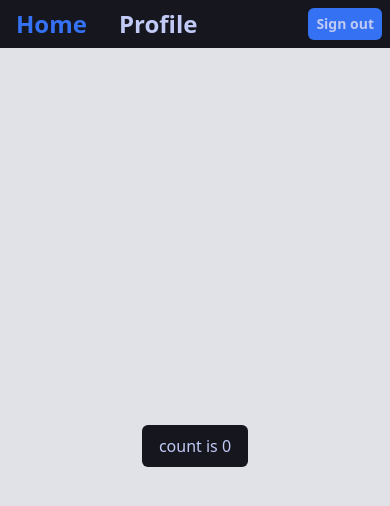
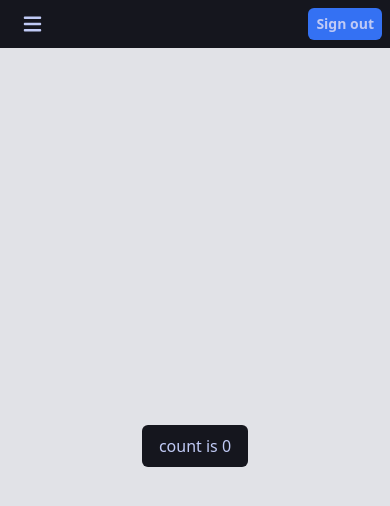
Before and after one commit to wadiim/igaku, a React (Vite) app in the folder client/: page / in a window 390 px wide. Shown: the top 506 px of the page. Built offline with nearby package versions, Linux system fonts and the light colour scheme; sample sign-in values are in the browser's storage.

Commit message:
client: Make the `Navbar` responsive

```diff
--- a/client/package.json
+++ b/client/package.json
@@ -10,6 +10,9 @@
     "preview": "vite preview"
   },
   "dependencies": {
+    "@fortawesome/fontawesome-svg-core": "^7.1.0",
+    "@fortawesome/free-solid-svg-icons": "^7.1.0",
+    "@fortawesome/react-fontawesome": "^3.1.0",
     "@tailwindcss/vite": "^4.1.16",
     "jwt-decode": "^4.0.0",
     "react": "^19.1.1",
--- a/client/src/navbar.tsx
+++ b/client/src/navbar.tsx
@@ -1,7 +1,11 @@
-import { useEffect } from 'react'
+import { useEffect, useState } from 'react'
 import { Link, useNavigate, useMatch, useResolvedPath } from 'react-router'
+import { FontAwesomeIcon } from '@fortawesome/react-fontawesome'
+import { faBars } from '@fortawesome/free-solid-svg-icons'
 
 function Navbar() {
+  const [mobileMenuHidden, setMobileMenuHidden] = useState(true);
+
   let navigate = useNavigate();
 
   const handleSignOut = () => {
@@ -9,20 +13,57 @@ function Navbar() {
     navigate("/auth/login");
   }
 
+  const toggleMobileMenu = () => {
+    setMobileMenuHidden(!mobileMenuHidden);
+  }
+
+  // Prevents reopening the mobile menu when the window's width is increased
+  // to a size greater than the maximum mobile view width and then decreased
+  // back.
+  useEffect(() => {
+    const hideMobileMenu = () => setMobileMenuHidden(true);
+    const mediaQueryList = window.matchMedia('(min-width: 48rem)');
+    mediaQueryList.addListener(hideMobileMenu);
+
+    return () => {
+      mediaQueryList.removeListener(hideMobileMenu);
+    };
+  });
+
   return (
+    <>
       <nav
         className={`
           flex-none bg-tn-d-black flex
         `}
       >
+        <div
+          className={`
+            flex-1 md:hidden
+            flex items-center
+          `}
+        >
+          <button
+            onClick={toggleMobileMenu}
+            className={`
+              cursor-pointer
+              text-tn-d-fg text-left text-xl
+              hover:bg-gray-800
+              px-1 py-0.5 mx-4
+              rounded
+            `}
+          >
+            <FontAwesomeIcon icon={faBars} />
+          </button>
+        </div>
         <ul
           className={`
-          flex-1 flex
+            flex-1 hidden md:flex
             font-bold text-tn-d-fg text-2xl
             gap-8 px-4 items-center
           `}
         >
-        <NavLink to="/">Home</NavLink>
+          <NavLink to="/" >Home</NavLink>
           <NavLink to="/profile">Profile</NavLink>
         </ul>
         <button
@@ -42,10 +83,30 @@ function Navbar() {
           Sign out
         </button>
       </nav>
+
+      <div
+        className={`
+          bg-tn-d-black/70
+          float-start
+          md:hidden
+          ${mobileMenuHidden ? "hidden" : ""}
+        `}
+      >
+        <ul
+          className={`
+            flex flex-col items-center gap-y-2 p-2
+            text-xl
+          `}
+        >
+          <NavLink to="/" toggle={toggleMobileMenu}>Home</NavLink>
+          <NavLink to="/profile" toggle={toggleMobileMenu}>Profile</NavLink>
+        </ul>
+      </div>
+    </>
   );
 }
 
-function NavLink({ to, children }) {
+function NavLink({ to, toggle, children }) {
   let path = useResolvedPath(to);
   let isActive = useMatch({ path: path.pathname, end: true });
 
@@ -53,10 +114,11 @@ function NavLink({ to, children }) {
     <li>
       <Link
         to={to}
+        onClick={toggle}
         className={`
           cursor-pointer
           hover:text-tn-d-blue
-          ${isActive ? "text-tn-d-dblue" : ""}
+          ${isActive ? "text-tn-d-dblue" : "text-tn-d-fg"}
         `}
       >
         {children}
```
Also changed, not shown: 1 other file (tests, documents, lock files or other folders). Lines whose indentation alone changed are shown as unchanged.
